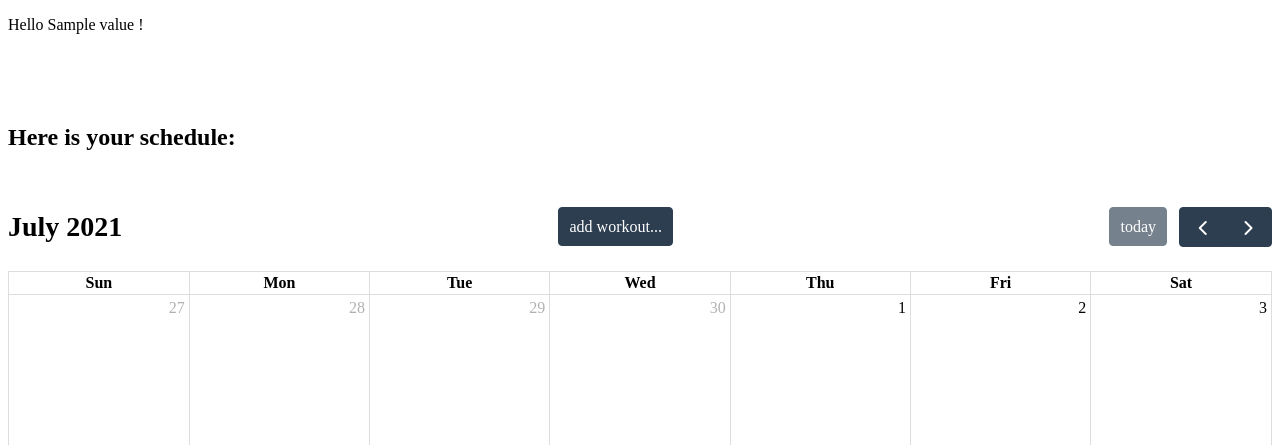
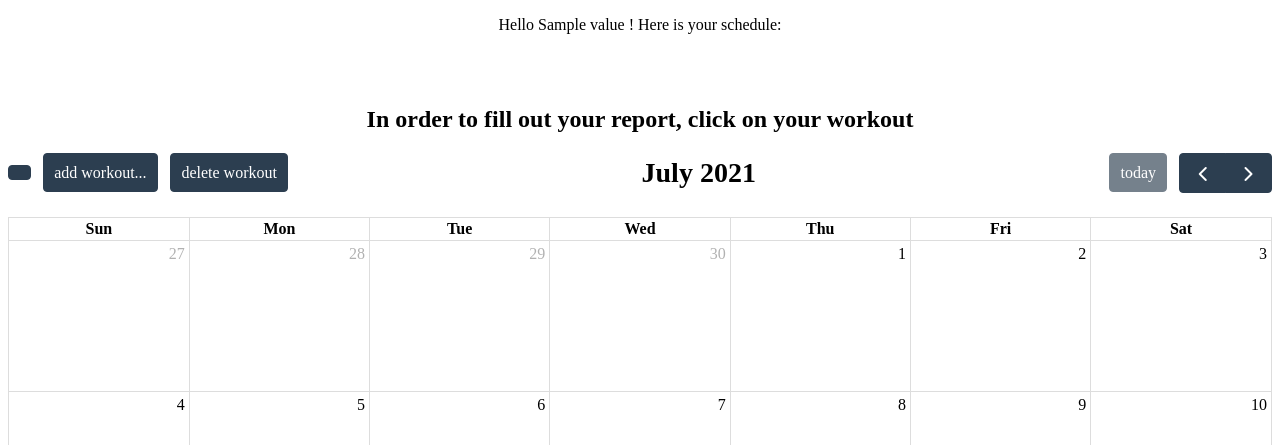
Before and after one commit to nevosmic/FitFriend, a Flask app: template Templates/my_schedule.html in a window 1280 px wide. Shown: the top 445 px of the page. Run offline with Flask 2, Linux system fonts and the light colour scheme; the template is opened without the code that fills it: most values are stand-ins (such as "Sample title", 1, 10 or a date in 2020); lists and menus that the app fills with data are empty; some libraries are stand-ins or nearby versions.

Commit message:
delete workout button

```diff
--- a/Templates/my_schedule.html
+++ b/Templates/my_schedule.html
@@ -8,10 +8,12 @@
          <script src="https://cdn.jsdelivr.net/npm/fullcalendar@5.7.2/main.min.js"></script>
     </head>
     <body>
-        <p> Hello {{value}} !</p>
-        <br><br><br>
-        <caption><h2> Here is your schedule: </h2></caption>
+        <center>
+        <p> Hello {{value}} ! Here is your schedule:</p>
         <br><br>
+        <caption><h2> In order to fill out your report, click on your workout  </h2></caption>
+        </center>
+
         <div id="calendar"></div>
 
         <script>
@@ -82,6 +84,8 @@
                                     if (xhr2.readyState === xhr2.DONE && xhr2.status === 200) {
                                         if(parseInt(xhr2.responseText)){
                                             alert('GREAT!\nREPORT IS DONE');
+                                            // change the color
+                                            info.el.style.backgroundColor = 'red';
                                         }
                                         else{
                                             alert('There was an error');
@@ -106,6 +110,38 @@
             center: 'addEventButton'
             },
             customButtons: {
+                 myCustomButton: {
+                      text: 'delete workout',
+                      click: function() {
+                        var dateStr = prompt('Are you sure you want to delete your workout?\n If not, enter no.\n' +
+                            'If yes,enter workout date in YYYY-MM-DD format');
+                        if(dateStr===null||dateStr==""){ // check if input not Null or empty
+                        alert('Invalid date!\nTry again.');
+                        return;
+                        }
+                        else if(dateStr.localeCompare("no")==0) {
+                            return;
+                        }
+                        var date = new Date(dateStr + 'T00:00:00'); // will be in local time
+                        if (!isNaN(date.valueOf())) {
+                             // delete from database
+                            var xhr2 = new XMLHttpRequest();
+                            var id = "{{value_id}}"
+                            alert(id);
+                            alert(dateStr);
+                            xhr2.open("POST", "/delete workouts from DB", true);
+                            xhr2.setRequestHeader('Content-Type', 'application/json');
+                            xhr2.send(JSON.stringify({
+                                _id:id,
+                                workout_date: dateStr
+                            }));
+                        }
+                        else {
+                            alert('Invalid date!\nTry again.');
+                            return;
+                         }
+                   }
+                 },
                 addEventButton: {
                 text: 'add workout...',
                 click: function() {
@@ -135,8 +171,6 @@
                     return;
                 }
                 var date = new Date(dateStr + 'T00:00:00'); // will be in local time
-
-
                 if (!isNaN(date.valueOf())) { // valid?
                     var event_title =workoutname+" "+start;
                     calendar.addEvent({
@@ -164,6 +198,11 @@
                     }
                 }
              },
+              headerToolbar: {
+              left: ' addEventButton myCustomButton',
+              center: 'title',
+              right:  'today prev,next'
+              }
             });
             calendar.render();
 
--- a/server.py
+++ b/server.py
@@ -216,6 +216,20 @@
         mysql.connection.commit()
         cur.close()
         return 'in DB'
+
+
+@app.route('/delete workouts from DB', methods=['GET', 'POST'])
+def delete_workouts_from_db():
+    if request.method == 'POST':
+        content = request.json
+        print('content: ', content)
+        cur = mysql.connection.cursor()
+        cur.execute(f'DELETE FROM my_proj.workouts_schedule WHERE user_id=%s AND workout_date=%s',[content['_id'],content['workout_date']])
+        cur.execute(f'DELETE FROM my_proj.reports WHERE user_id=%s AND workout_date=%s',
+                    [content['_id'], content['workout_date']])
+        mysql.connection.commit()
+        cur.close()
+        return '1'
 
 
 @app.route('/insert reports to DB', methods=['GET', 'POST'])
```
Also changed, not shown: SnapShots/calendar.jpg.png (added), SnapShots/main_page.jpg.png (added), SnapShots/motivation.jpg.png (added), SnapShots/total_time.jpg.png (added), SnapShots/types.jpg.png (added).
